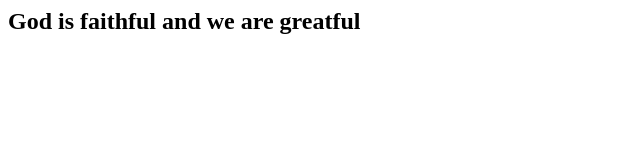
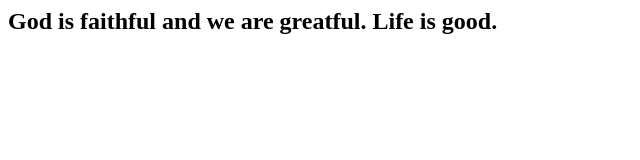
Before and after one commit to Makas2020/Sunday12, a plain HTML site: page devops/index.html in a window 1280 px wide. Shown: the whole page, without its empty margins (0-640 px from the left). Drawn offline with Linux system fonts and the light colour scheme.

Commit message:
Update index.html

```diff
--- a/devops/index.html
+++ b/devops/index.html
@@ -1,3 +1,3 @@
 <html>
-<h2> God is faithful and we are greatful</h2>
+<h2> God is faithful and we are greatful. Life is good.</h2>
 </html>
```
